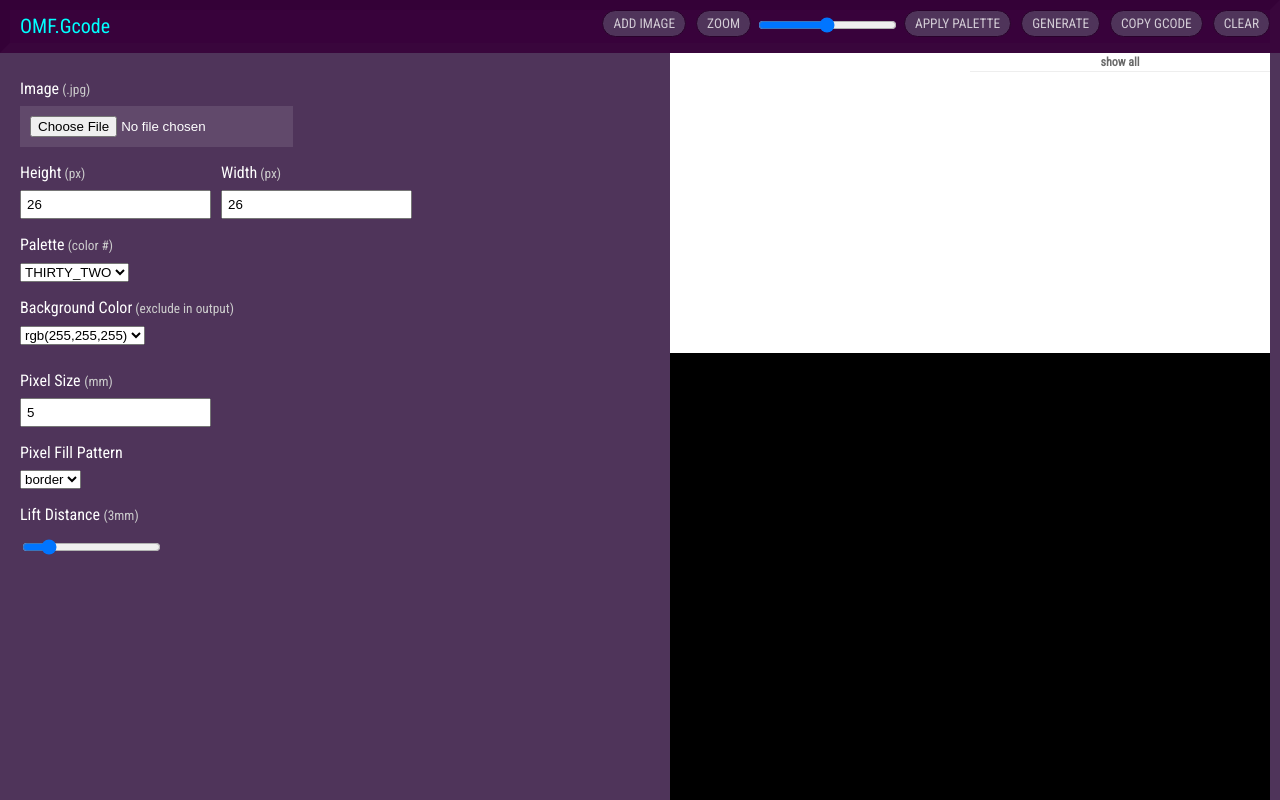
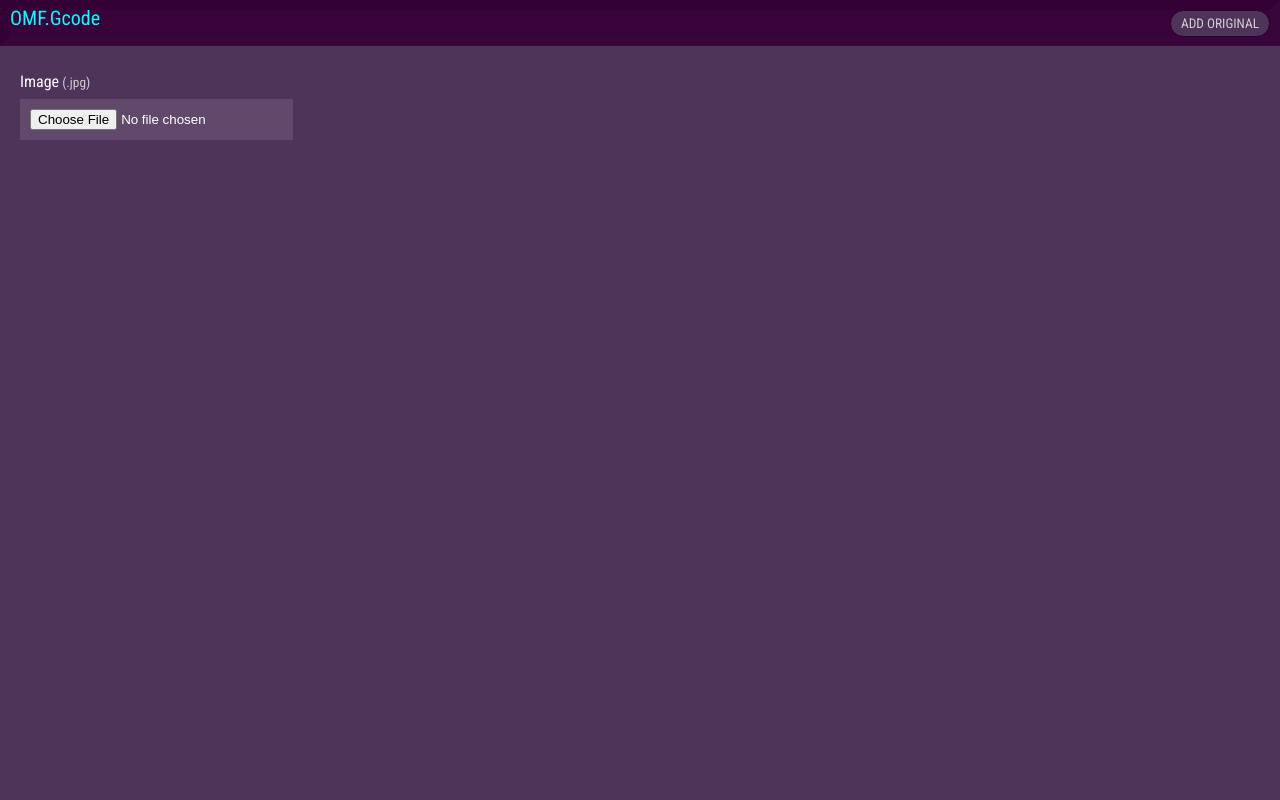
Before and after one commit to justinsane98/omf.gcode, a website: page index.pug in a window 1280 px wide. Drawn offline with nearby package versions, Linux system fonts and the light colour scheme; files that its build step writes are made by us from their sources.

Commit message:
Basic workflow with animations.

```diff
--- a/index.pug
+++ b/index.pug
@@ -8,17 +8,6 @@ script(src="js/app.js")
 script.
   // event handlers
   $(document).ready(function() {
-
-    $('.action-generate-gcode').on("click",function(e) {
-      e.preventDefault();
-      output();
-    });
-
-    $('.action-copy-gcode').on("click",function(e) {
-      e.preventDefault();
-      $('#textarea-output').select();
-      document.execCommand("copy");
-    });
 
     $('.config-lift-distance').on("change", function(e){
       e.preventDefault();
@@ -49,12 +38,39 @@ script.
         clear_canvas();
         add_image_to_canvas(e);
         resize_canvas();
+
+        $('.canvas-wrapper').addClass('active');
+        $('.modify').addClass('active');
+        $('.zoom,.zoom-label, .apply-palette').addClass('active');
+        $('.add-image, .original').removeClass('active');
       }
     });
 
     $('.action-apply-palette').on("click", function(e) {
       e.preventDefault();
       get_pixels_from_canvas();
+      // POPULATE LIST HERE INSTEAD !!!
+      $('.canvas-output').addClass('active');
+      $('.fabricate, .stats').addClass('active');
+      $('.generate-gcode').addClass('active');
+
+      $('.modify, .apply-palette').removeClass('active');
+    });
+
+    $('.action-generate-gcode').on("click",function(e) {
+      e.preventDefault();
+      output();
+
+      $('.gcode-output').addClass('active');
+      $('.copy-gcode,.clear').addClass('active');
+
+      $('.modify, .apply-palette').removeClass('active');
+    });
+
+    $('.action-copy-gcode').on("click",function(e) {
+      e.preventDefault();
+      $('#textarea-output').select();
+      document.execCommand("copy");
     });
 
     $('.action-clear').on("click", function(e) {
@@ -62,6 +78,8 @@ script.
       clear_canvas();
       clear_stats();
       clear_gcode();
+      $('.active').not('.original, .add-image').removeClass('active');
+      $('.original, .add-image').addClass('active');
     });
 
     $('.config-zoom').on("change", function(e){
@@ -79,31 +97,32 @@ script.
 
 body
   header
-    nav.row
-      div.logo OMF.Gcode
-      div
-        button.action-add-image Add Image
-      div
+    div.logo OMF.Gcode
+    nav
+      .add-image.active
+        button.action-add-image Add Original
+      .zoom-label
         button Zoom
-      div
-        input.config-zoom(value="10" type="range" min="5" max="15" step="1")
-      div
-        button.action-apply-palette Apply Palette
-      div
-        button.action-generate-gcode Generate
-      div
+      .zoom
+        input.config-zoom(value="5" type="range" min="5" max="15" step="1")
+      .apply-palette
+        button.action-apply-palette Modify
+      .generate-gcode
+        button.action-generate-gcode Fabricate
+      .copy-gcode
         button.action-copy-gcode Copy Gcode
-      div
+      .clear
         button.action-clear Clear
 
   .row
     .dev-config
       form.config-form
-        ul.config-list
+        ul.original.config-list.active
           li.config-option
             label Image
               small=" (.jpg)"
             input.config-image(value="" type="file")
+        ul.modify.config-list
           li.config-option
             .row
               .column
@@ -127,8 +146,7 @@ body
               option(selected) rgb(255,255,255)
               option rgb(0,0,0)
 
-      form.config-form
-        ul.config-list
+        ul.fabricate.config-list
           li.config-option
             label Pixel Size
               small (mm)
--- a/scss/layout.scss
+++ b/scss/layout.scss
@@ -19,6 +19,7 @@ header {
   margin: 0;
   border: inset 10px rgba(0, 0, 0, 0.05);
   font-size: 1.5em;
+  height: 26px;
 }
 
 button {
@@ -56,6 +57,7 @@ textarea {
 }
 
 nav {
+  display: flex;
   justify-content: flex-end;
   font-size: 14px;
   line-height: 20px;
@@ -228,6 +230,35 @@ canvas {
     left: -13px;
   }
 }
+
+.canvas-wrapper, .stats, .gcode-output {
+  opacity: 0;
+  transition: all 200ms ease-in-out;
+  &.active {
+    opacity: 1;
+  }
+}
+ .add-image, .zoom-label, .zoom, .apply-palette, .generate-gcode, .copy-gcode, .clear {
+  max-width: 0;
+  overflow: hidden;
+  transition: all 200ms ease-in-out;
+  &.active {
+    max-width: 500px;
+  }
+}
+
+.original, .modify, .fabricate  {
+  opacity: 0;
+  max-height: 0;
+  overflow: hidden;
+  transition: all 200ms ease-in-out;
+  &.active {
+    opacity: 1;
+    max-height: 500px;
+  }
+}
+
+
 .stats {
   height: 300px;
   width: 100%;
@@ -238,6 +269,7 @@ canvas {
   background-color: white;
   color: dimgrey;
 }
+
 
 .stat-color,.show-all {
   line-height: 1.5em;
```
Also changed, not shown: css/main.css, index.html, 1 other file.
